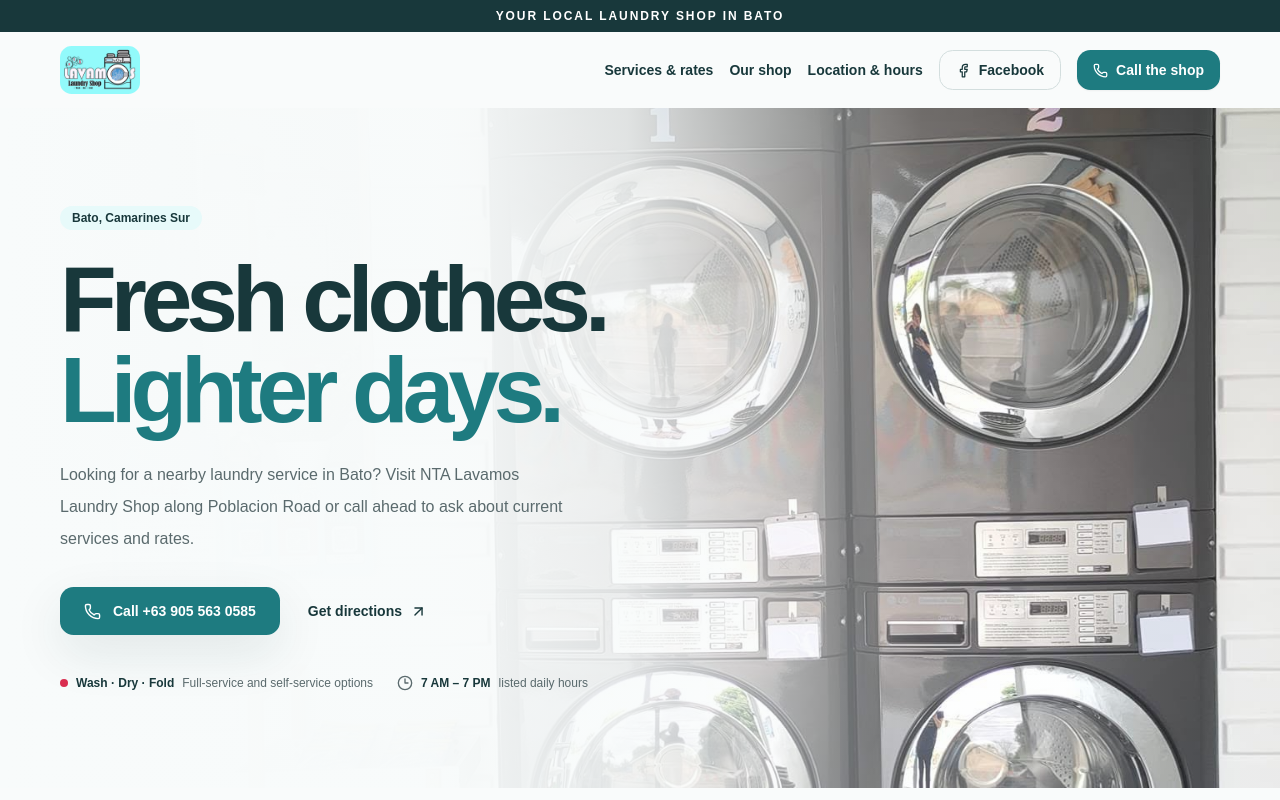
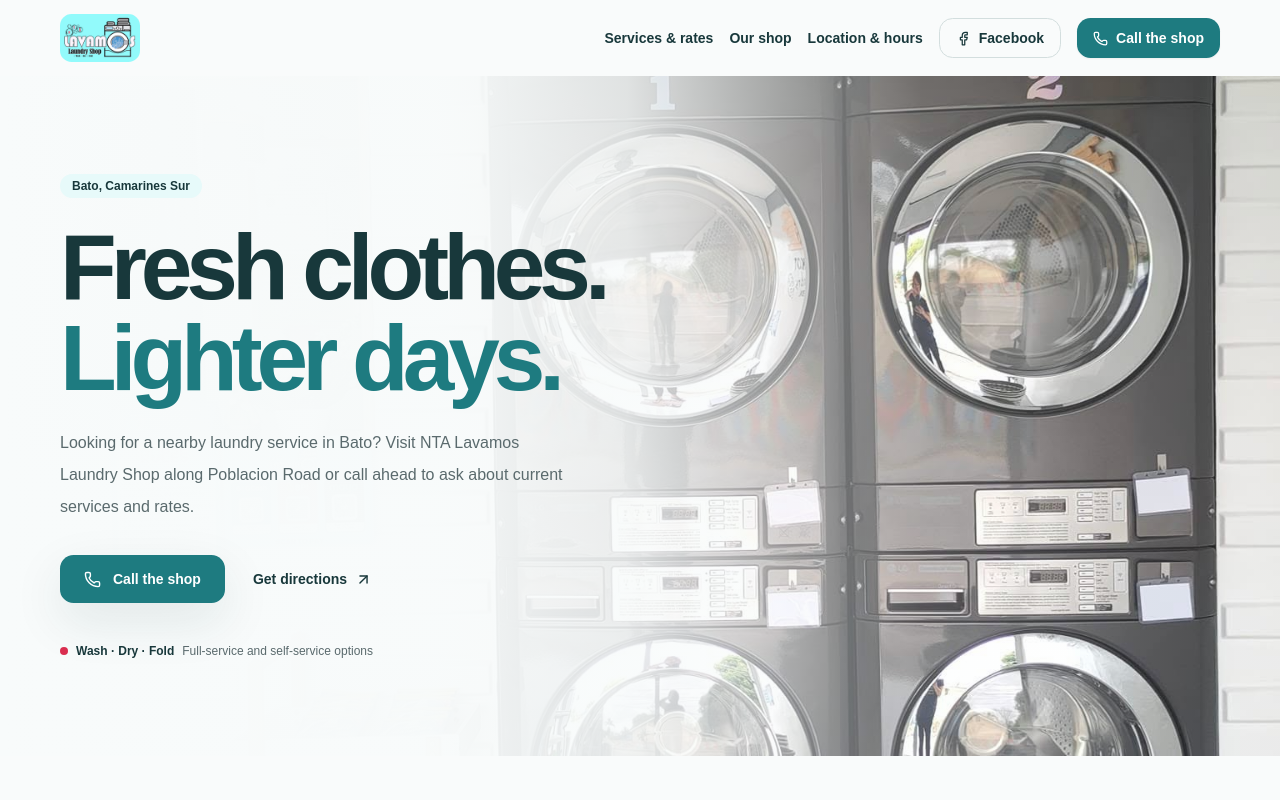
Before and after one commit to Draizen75/NTA-Lavamos-Laundry-Shop, a Next.js app: page / in a window 1280 px wide. Shown: the top 800 px of the page. Built offline with nearby package versions, Linux system fonts and the light colour scheme.

Commit message:
Refine hero hierarchy and remove repeated contact details

```diff
--- a/app/page.tsx
+++ b/app/page.tsx
@@ -22,10 +22,6 @@ const mapLink = "https://www.google.com/maps/search/?api=1&query=" + encodeURICo
 export default function Home() {
   return (
     <main id="top" className="overflow-x-clip">
-      <div className="bg-brand-deep px-4 py-2 text-center text-[10px] font-semibold tracking-[0.16em] text-white sm:text-xs">
-        YOUR LOCAL LAUNDRY SHOP IN BATO
-      </div>
-
       <header className="container flex h-[76px] items-center justify-between">
         <Link href="#" className="flex items-center gap-3" aria-label="NTA Lavamos home">
           <Image src="/lavamos%20logo.jpg" alt="NTA Lavamos Laundry Shop logo" width={112} height={63} priority className="h-12 w-auto rounded-md object-contain" />
@@ -66,12 +62,13 @@ export default function Home() {
               Looking for a nearby laundry service in Bato? Visit NTA Lavamos Laundry Shop along Poblacion Road or call ahead to ask about current services and rates.
             </p>
             <div className="mt-7 flex flex-col items-stretch gap-3 sm:mt-8 sm:flex-row sm:flex-wrap sm:items-center sm:gap-4">
-              <a href={business.phoneHref} className="inline-flex min-h-12 w-full items-center justify-center gap-3 rounded-lg bg-primary px-5 text-sm font-bold text-white shadow-soft transition hover:bg-primary/90 sm:w-auto sm:px-6"><Phone size={17} /> Call {business.phone}</a>
+              <a href={business.phoneHref} className="inline-flex min-h-12 w-full items-center justify-center gap-3 rounded-lg bg-primary px-5 text-sm font-bold text-white shadow-soft transition hover:bg-primary/90 sm:w-auto sm:px-6"><Phone size={17} /> Call the shop</a>
               <a href={mapLink} target="_blank" rel="noopener noreferrer" className="inline-flex min-h-11 items-center justify-center px-3 text-sm font-bold text-brand-deep hover:text-primary sm:justify-start">Get directions <ArrowUpRight className="ml-2" size={17} /></a>
             </div>
-            <div className="mt-8 flex flex-col items-start gap-3 text-xs text-muted-foreground sm:mt-10 md:flex-row md:flex-wrap md:items-center md:gap-x-6 md:gap-y-3">
-              <span className="flex items-center gap-2"><span className="h-2 w-2 rounded-full bg-brand-red" /><strong className="text-brand-deep">Wash · Dry · Fold</strong> Full-service and self-service options</span>
-              <span className="flex items-center gap-2"><Clock3 size={16} /><strong className="text-brand-deep">7 AM – 7 PM</strong> listed daily hours</span>
+            <div className="mt-8 flex items-center gap-2 text-xs text-muted-foreground sm:mt-10">
+              <span className="h-2 w-2 shrink-0 rounded-full bg-brand-red" />
+              <strong className="text-brand-deep">Wash · Dry · Fold</strong>
+              <span>Full-service and self-service options</span>
             </div>
           </div>
         </div>
```
